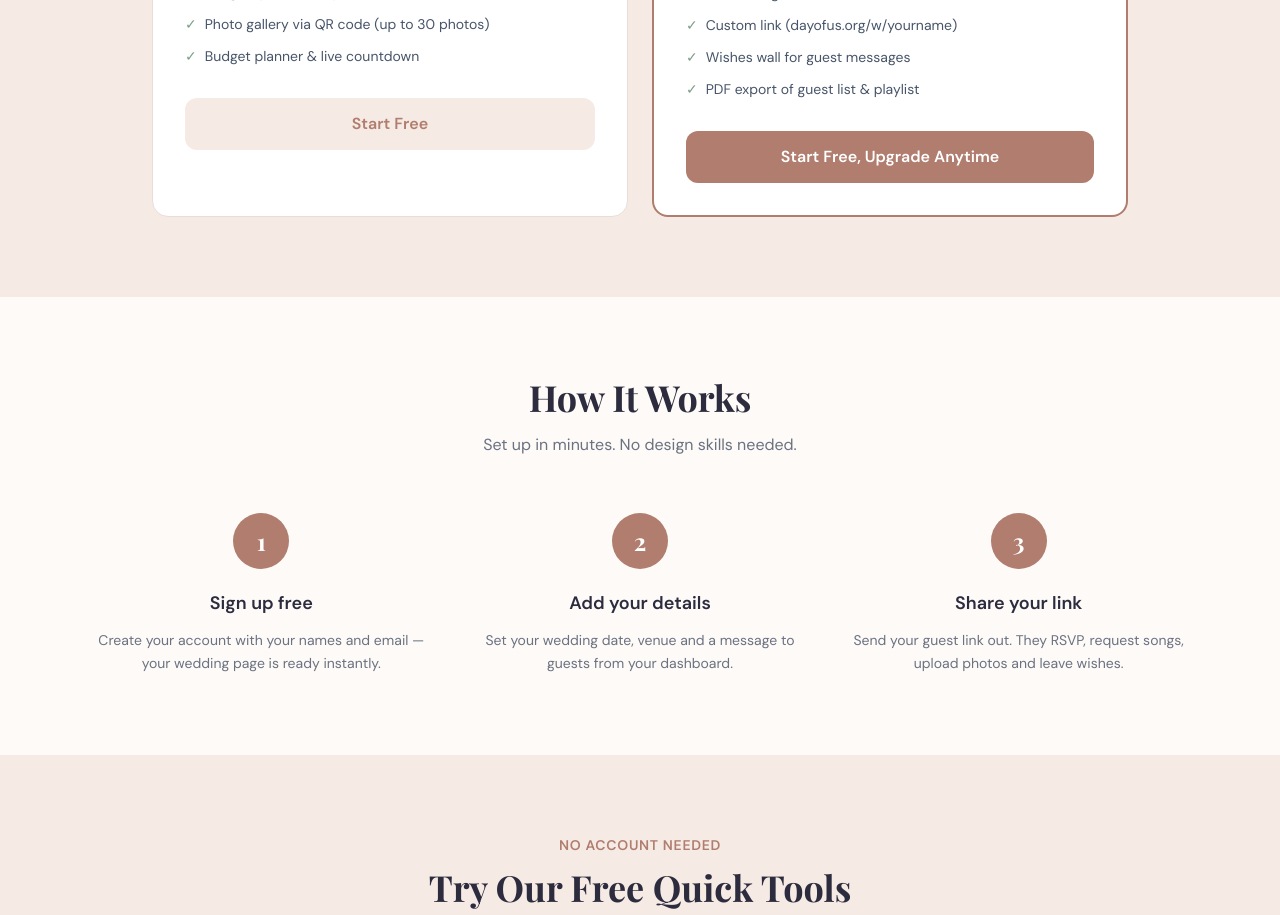
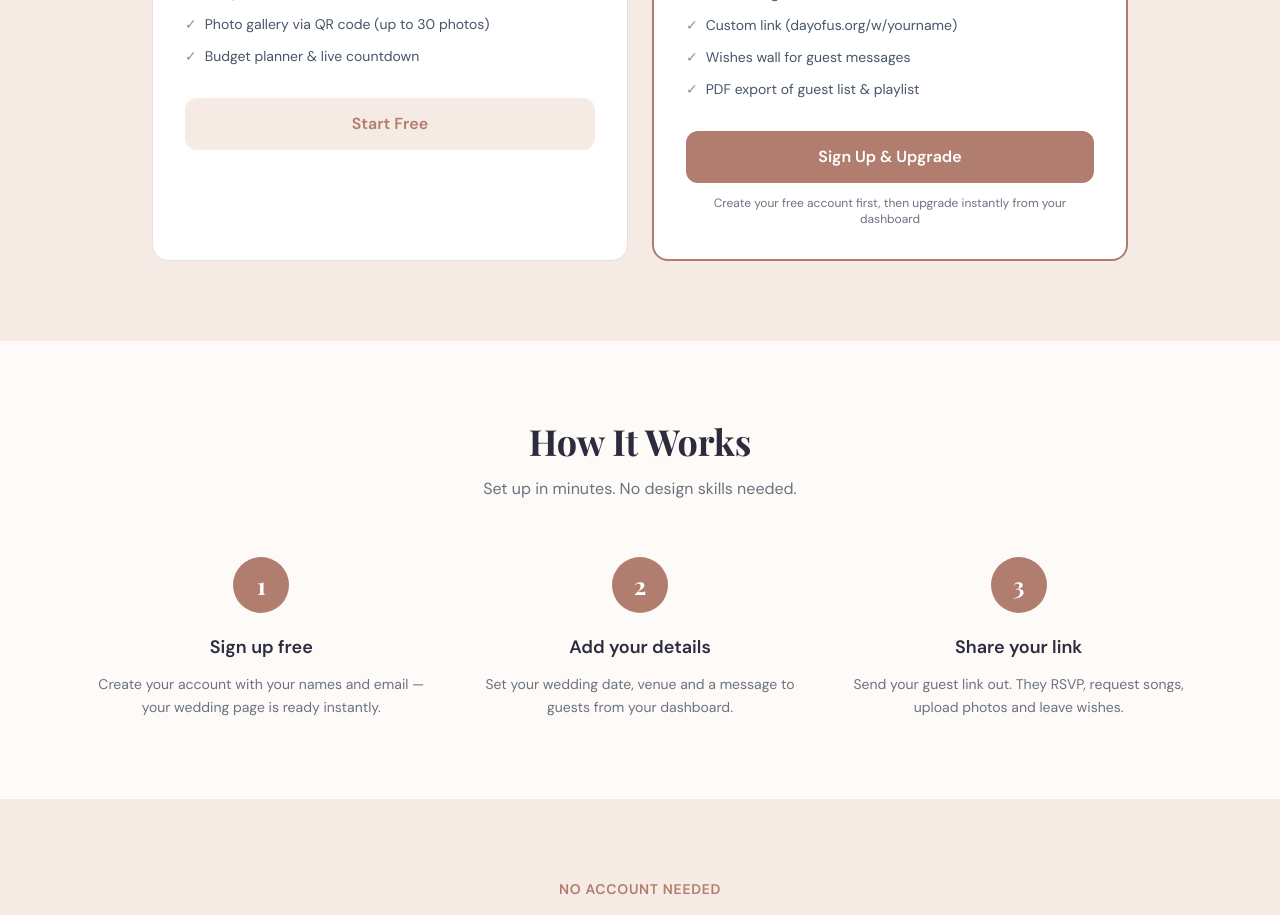
Before and after one commit to DayofUs/DayofUs, a Next.js app: page / in a window 1280 px wide. Shown: the part 2160-3075 px from the top of the page. Built offline with nearby package versions, Linux system fonts and the light colour scheme; no server answers; a web font is replaced by a local one.

Commit message:
Update page.tsx

```diff
--- a/app/page.tsx
+++ b/app/page.tsx
@@ -152,8 +152,9 @@ export default function HomePage() {
                   ))}
                 </ul>
                 <Link href="/signup" className="block text-center font-semibold py-3.5 rounded-xl" style={{background:'#B07D6E', color:'#ffffff'}}>
-                  Start Free, Upgrade Anytime
+                  Sign Up & Upgrade
                 </Link>
+                <p className="text-xs text-center mt-3" style={{color:'#6B7280'}}>Create your free account first, then upgrade instantly from your dashboard</p>
               </div>
 
             </div>
```
